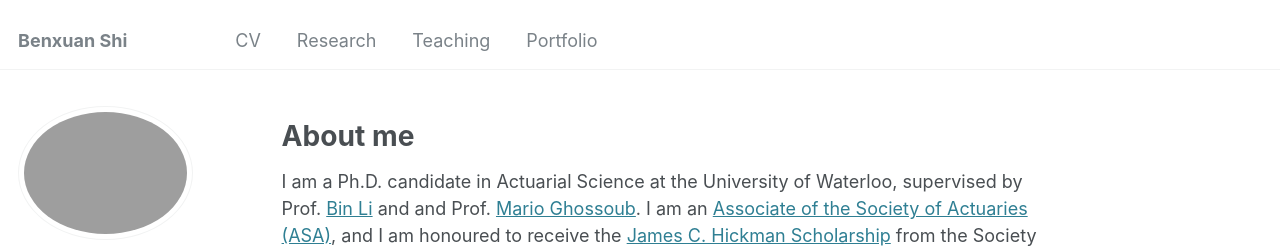
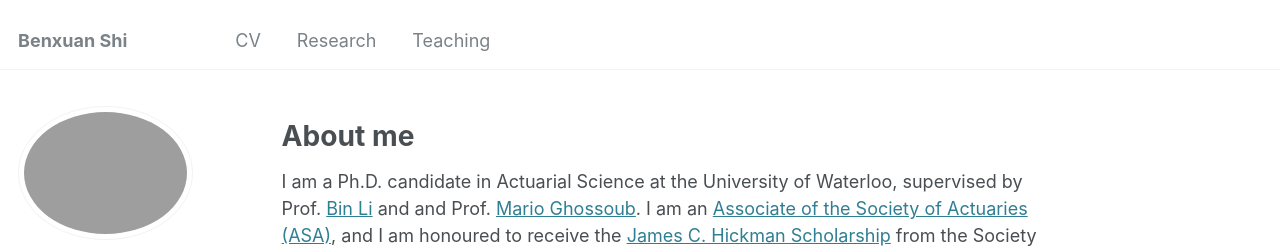
Before and after one commit to benxuanshi/benxuanshi.github.io, a Jekyll site: the page built from _pages/about.md, in a window 1280 px wide. Shown: the top 248 px of the page. Built offline with Jekyll 4.4.1, drawn with Linux system fonts in a browser that asks for light colours.

Commit message:
Update navigation.yml

```diff
--- a/_data/navigation.yml
+++ b/_data/navigation.yml
@@ -19,7 +19,7 @@ main:
   - title: "Teaching"
     url: /teaching/
 
-  - title: "Portfolio"
+  - title: #"Portfolio"
     url: /portfolio/
 
   - title: #"Blog Posts"
```
